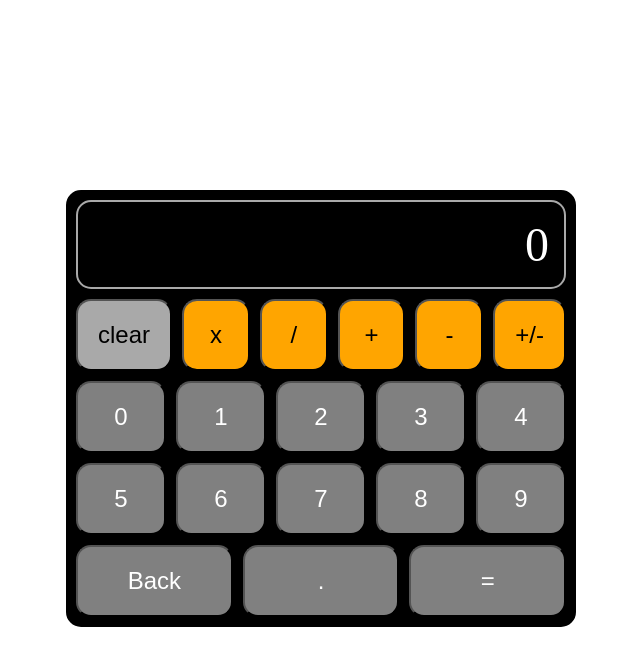
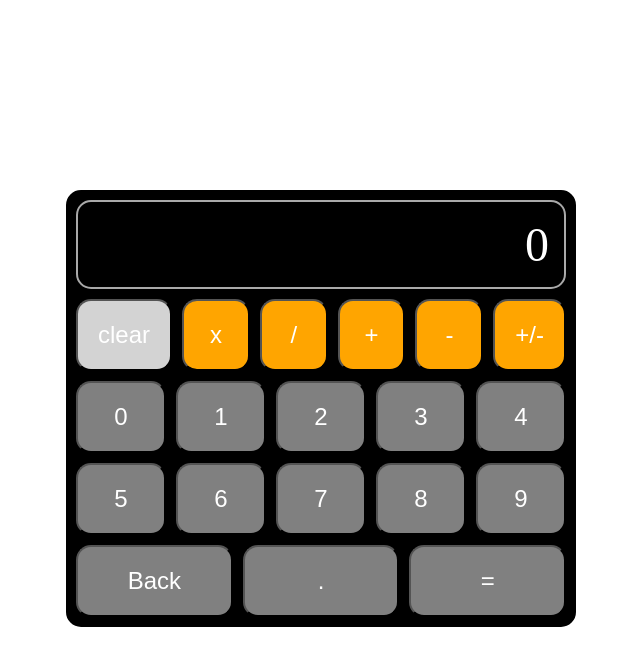
Before and after one commit to abhinav1karthik/Calculator, a plain HTML site: page index.html in a window 1280 px wide. In both pictures the pointer is over the button "clear". Shown: the whole page, without its empty margins (319-959 px from the left). Drawn offline with Linux system fonts and the light colour scheme.

Commit message:
Improve CSS

```diff
--- a/styles.css
+++ b/styles.css
@@ -35,6 +35,7 @@ body {
   padding: 20px;
   margin: 5px;
   background-color: orange;
+  color: white;
   border-radius: 15px;
 }
 .Numbers {
@@ -71,5 +72,5 @@ button {
 }
 
 button:hover {
-  background-color: darkgrey;
+  background-color: lightgray;
 }
```
